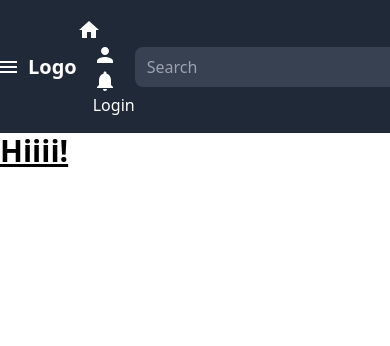
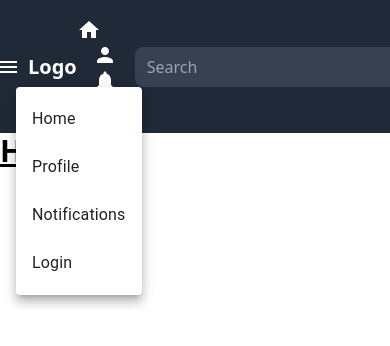
Before and after one commit to ProperPoe/videoStorage-app.github.io, a React (Create React App) app in the folder client/: page / in a window 390 px wide. Both pictures are taken after a click on the button 8 px from the left and 66 px from the top of the page. Shown: the top 346 px of the page. Built offline with nearby package versions, Linux system fonts and the light colour scheme.

Commit message:
Added responsive hamburger menu to Navbar

```diff
--- a/client/src/components/Navbar.tsx
+++ b/client/src/components/Navbar.tsx
@@ -3,31 +3,44 @@ import { connect } from 'react-redux'
 import {Menu, MenuItem, IconButton} from '@mui/material'
 import {Home, Person, Notifications, Search, Menu as MenuIcon} from '@mui/icons-material'
 
+
 interface Props {}
-interface State {}
+interface State {
+    anchorEl: null | HTMLElement;
+}
 
 class Navbar extends PureComponent<Props, State> {
-    constructor(props: Props) {
-        super(props)
+    constructor(props: any) {
+        super(props);
+        this.state = {
+          anchorEl: null,
+        };
+      }
 
-        this.state = {
+      handleClick = (event: React.MouseEvent<HTMLButtonElement>) => {
+        this.setState({ anchorEl: event.currentTarget });
+      };
 
-        }
-    }
+      handleClose = () => {
+        this.setState({ anchorEl: null });
+      };
 
     render() {
+        const {anchorEl} = this.state;
+
         return (
             <>
             <div className='bg-gray-800 py-4'>
                 <div className='container mx-auto flex justify-between items-center'>
                     <div className='flex items-center'>
                         <IconButton
-                            sx={{color: 'white'}}
+                            sx={{color: 'white', fontSize: '24px'}}
                             color='inherit'
                             edge='start'
                             aria-label='menu'
                             aria-controls='menu'
                             aria-haspopup="true"
+                            onClick={this.handleClick}
                         >
                             <MenuIcon />
                         </IconButton>
@@ -51,6 +64,21 @@ class Navbar extends PureComponent<Props, State> {
                      </div>
                 </div>
             </div>
+
+            {/* Hamburger Menu */}
+            <Menu
+                id="menu"
+                anchorEl={anchorEl}
+                keepMounted
+                open={Boolean(anchorEl)}
+                onClose={this.handleClose}
+
+            >
+                <MenuItem onClick={this.handleClose}>Home</MenuItem>
+                <MenuItem onClick={this.handleClose}>Profile</MenuItem>
+                <MenuItem onClick={this.handleClose}>Notifications</MenuItem>
+                <MenuItem onClick={this.handleClose}>Login</MenuItem>
+            </Menu>
             </>
         )
     }
```
Also changed, not shown: client/src/App.tsx (line endings or trailing spaces).
